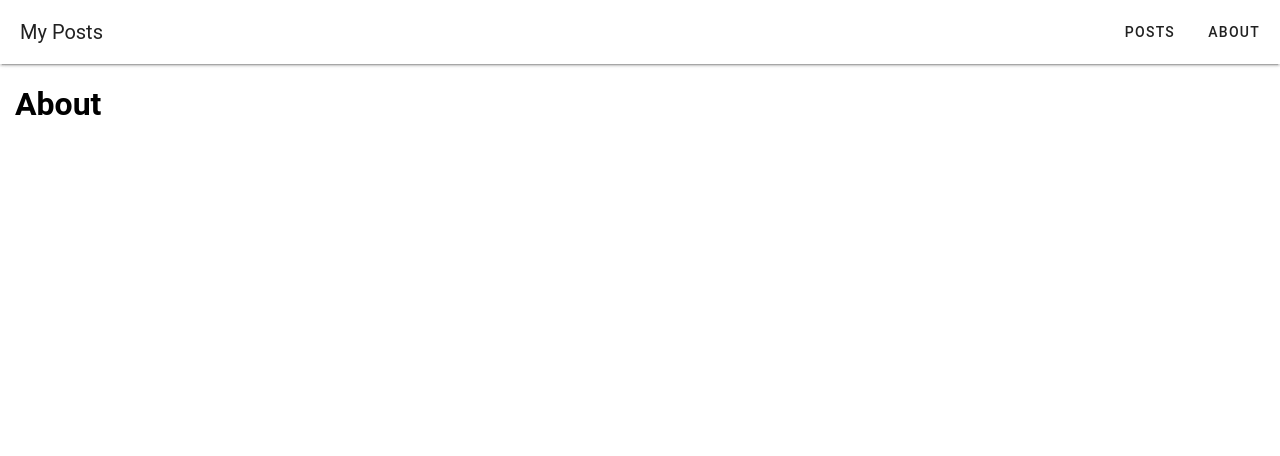
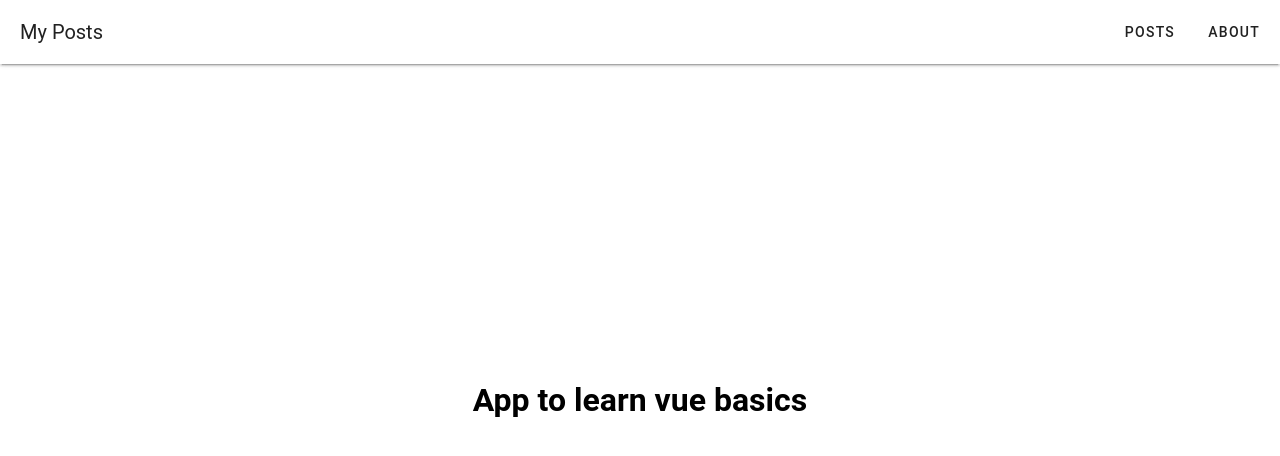
Before and after one commit to lehaSVV2009/vue-demo, a Vue app: page /about in a window 1280 px wide. Shown: the top 456 px of the page. Built offline with nearby package versions, Linux system fonts and the light colour scheme.

Commit message:
Add centered viewport

```diff
--- a/src/main.js
+++ b/src/main.js
@@ -9,6 +9,8 @@ import { aliases, mdi } from "vuetify/iconsets/mdi";
 
 import App from "./App.vue";
 import router from "./routes/router";
+
+import vueComponents from "./ui";
 
 const vuetify = createVuetify({
   components,
@@ -23,4 +25,9 @@ const vuetify = createVuetify({
 });
 
 const app = createApp(App);
+
+vueComponents.forEach(component => {
+  app.component(component.name, component);
+})
+
 app.use(router).use(vuetify).mount("#app");
--- a/src/pages/AboutPage.vue
+++ b/src/pages/AboutPage.vue
@@ -1,5 +1,5 @@
 <template>
-  <h1>About</h1>
+  <vue-viewport><h1>App to learn vue basics</h1></vue-viewport>
 </template>
 
 <script>
--- a/src/pages/MainPage.vue
+++ b/src/pages/MainPage.vue
@@ -1,12 +1,10 @@
 <template>
-  <h1>Home page</h1>
+  <vue-viewport><h1>Vue Posts Demo</h1></vue-viewport>
 </template>
 
 <script>
-export default {
-}
+export default {};
 </script>
 
 <style>
-
 </style>
--- /dev/null
+++ b/src/ui/VueViewport.vue
@@ -0,0 +1,17 @@
+<template>
+  <v-container fluid class="viewport"><slot /></v-container>
+</template>
+<script>
+export default {
+  name: 'vue-viewport'
+}
+</script>
+<style scoped>
+.viewport {
+  position: absolute;
+  top: 50%;
+  left: 50%;
+  transform: translate(-50%, -50%);
+  text-align: center;
+}
+</style>
--- /dev/null
+++ b/src/ui/index.js
@@ -0,0 +1,3 @@
+import VueViewport from "./VueViewport.vue";
+
+export default [VueViewport];
```
